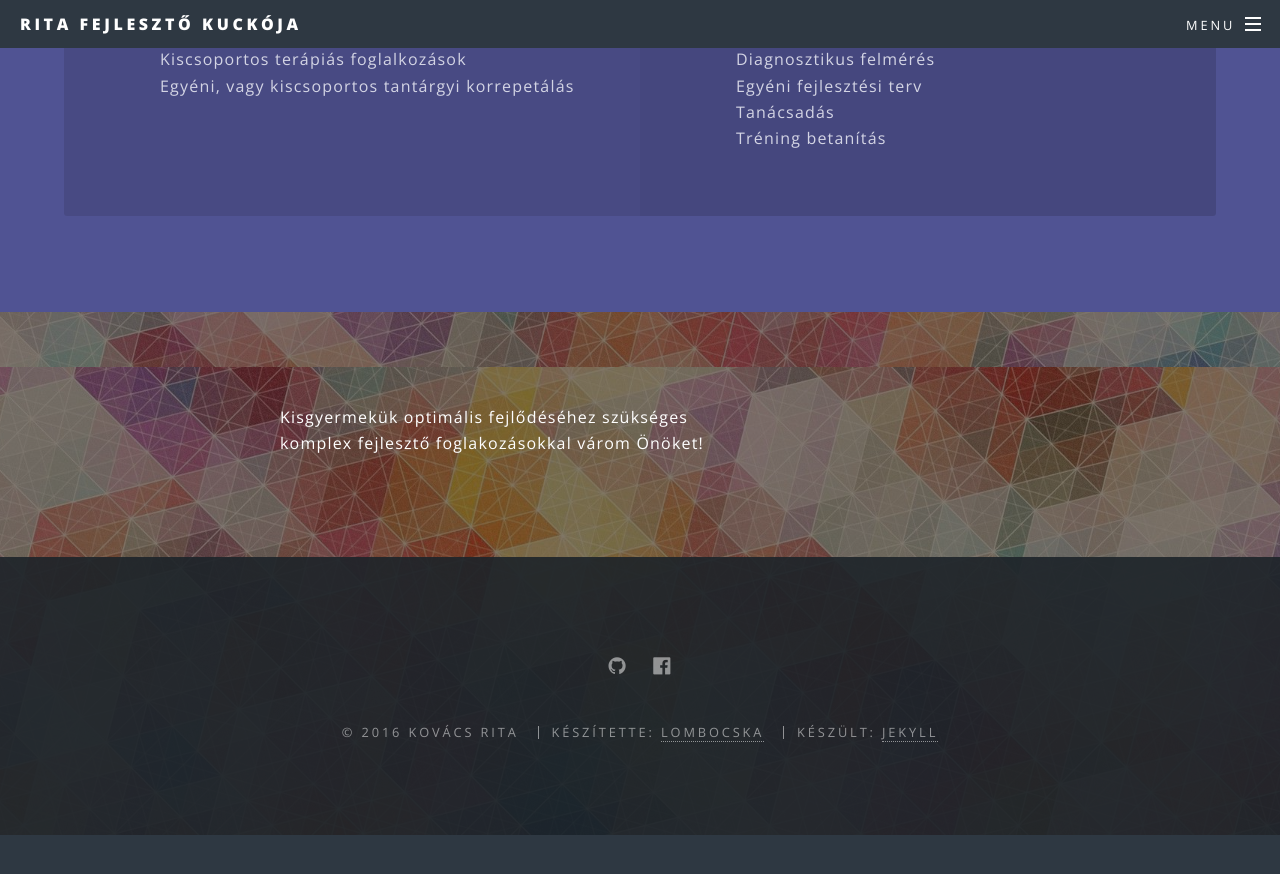
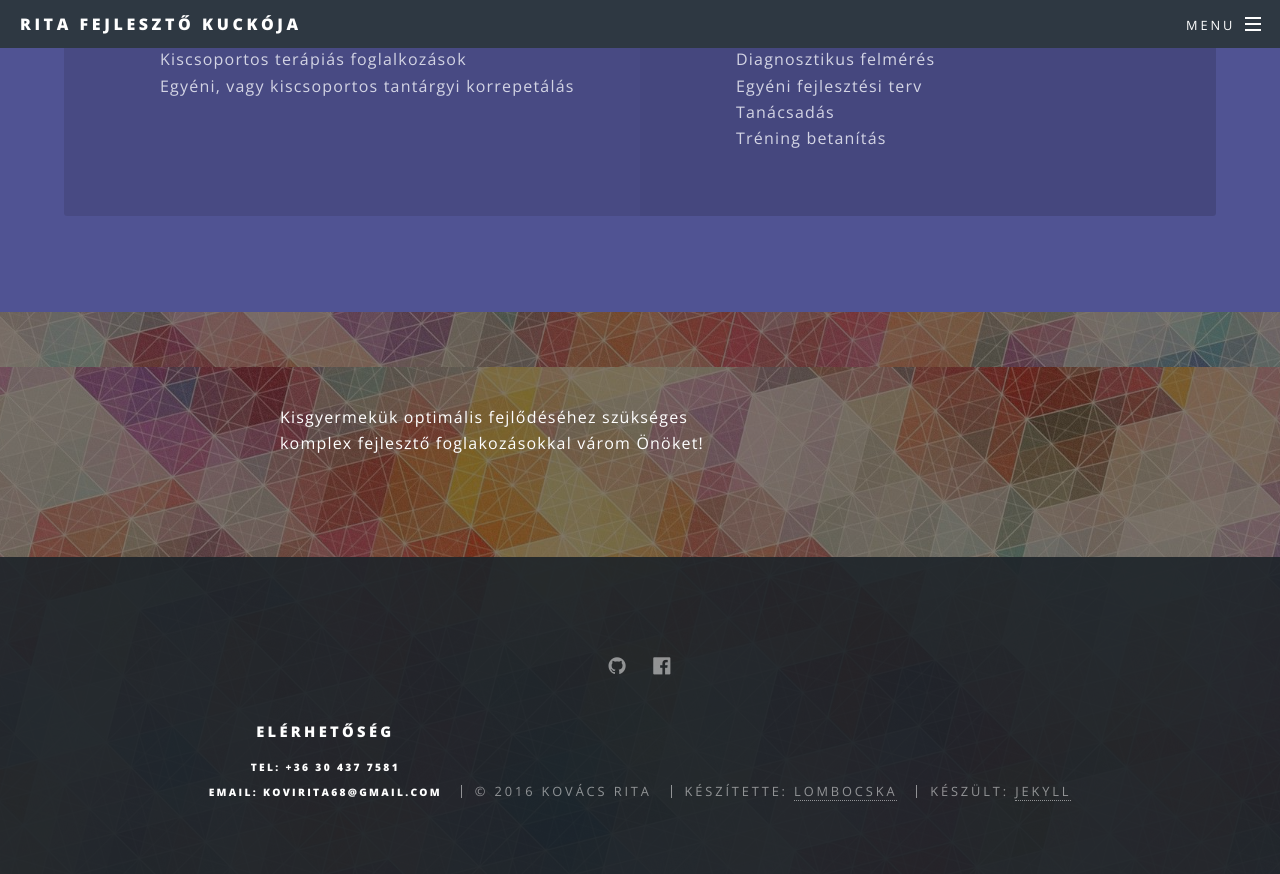
Before and after one commit to kovirita/kovirita.github.io, a Jekyll site: the page built from index.html, in a window 1280 px wide and 900 px high, scrolled down 3233 px. Shown: the top 874 px of the window. Built offline with Jekyll 4.4.1, drawn with Linux system fonts in a browser that asks for light colours; before the commit the page ends 4068 px from its top, so only the background shows below that.

Commit message:
link added

```diff
--- a/_includes/footer.html
+++ b/_includes/footer.html
@@ -14,6 +14,11 @@
     {% endfor %}
   </ul>
   <ul class="copyright">
+      <li>
+        <h3>Elérhetőség</h3>
+        <h5>Tel: +36 30 437 7581</h5>
+        <h5>Email: kovirita68@gmail.com</h5>
+    </li>
     <li>&copy; {% assign thisyear = site.time | date: "%Y" %}
     {% if site.first_published %}
       {% capture diff %}{{ site.first_published | minus:thisyear }}{% endcapture %}
--- a/_includes/header.html
+++ b/_includes/header.html
@@ -13,8 +13,8 @@
             <li><a href="{{ my_page.url | prepend: site.baseurl }}">{{ my_page.title }}</a></li>
             {% endif %}
             {% endfor %} -->
-            <li><a href="#">Kapcsolat</a></li>
-            <li><a href="#">Log In</a></li>
+            <!-- <li><a href="#">Kapcsolat</a></li> -->
+            <!-- <li><a href="#">Log In</a></li> -->
             <!-- <li><a href="{{ "/feed.xml" | prepend: site.baseurl }}"
                    class="icon fa-feed"> RSS Feed</a></li> -->
           </ul>
```
